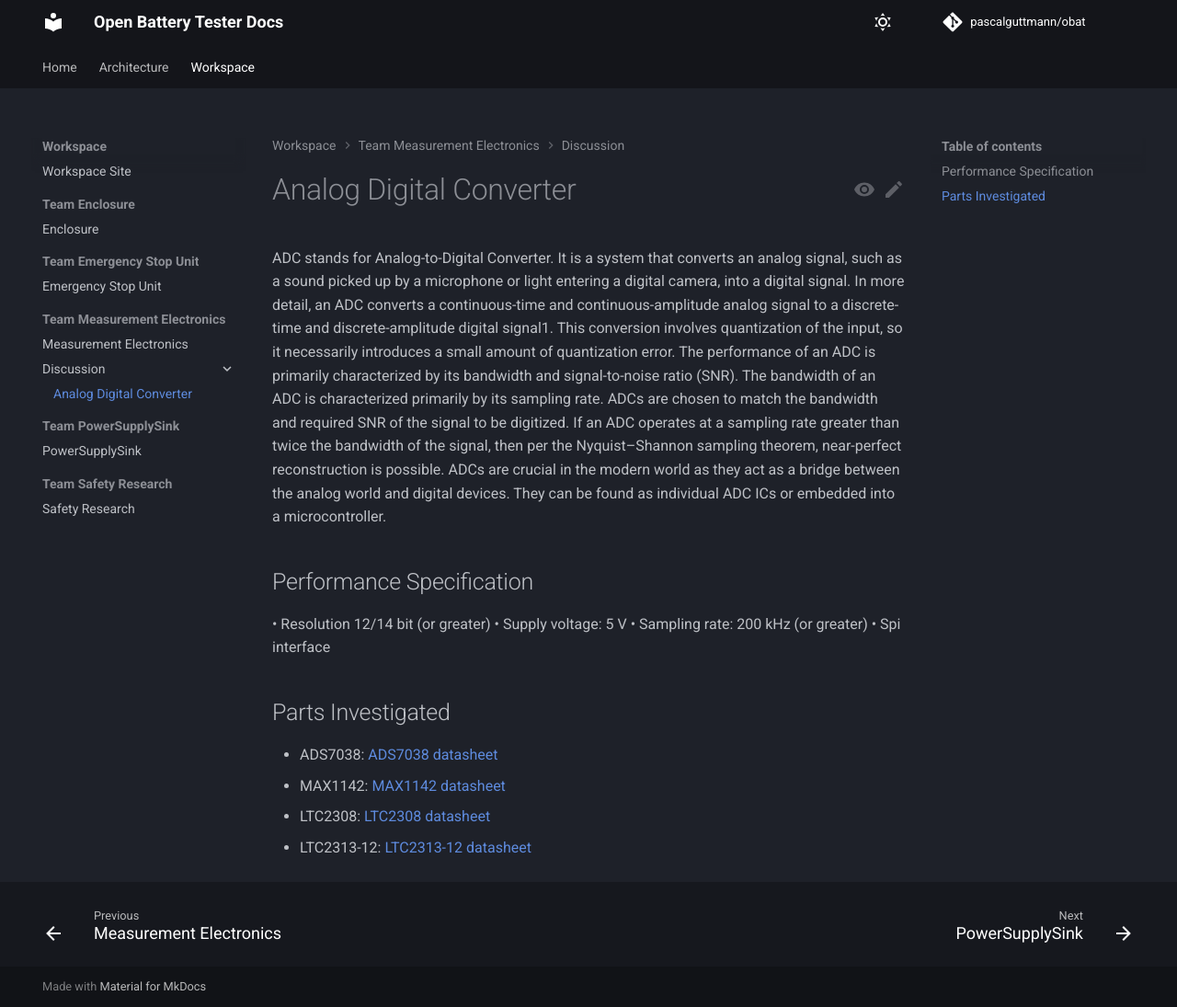
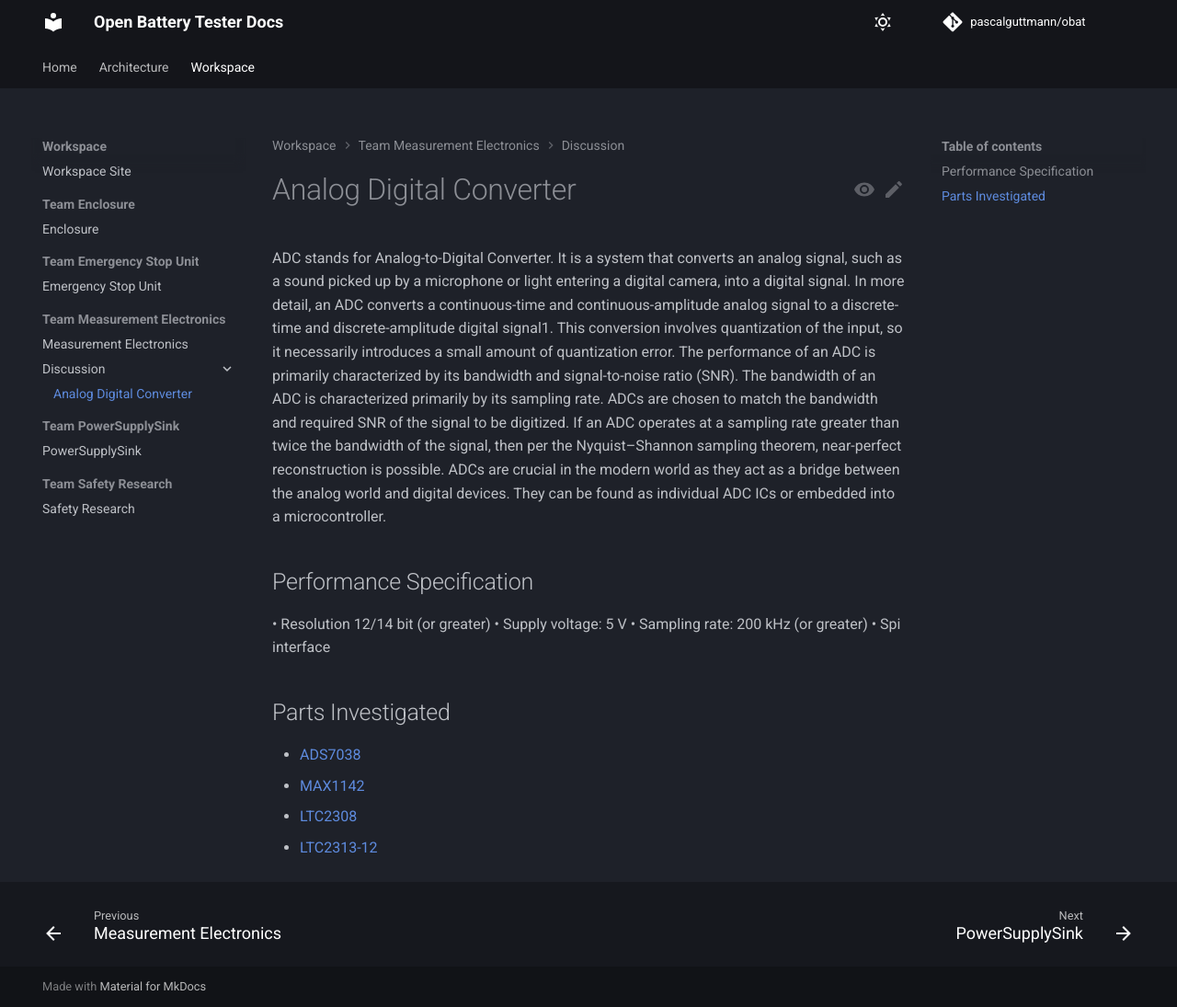
Before and after one commit to pascalguttmann/obat, an MkDocs documentation site: the page built from docs/workspace/meas/discuss/adc.md, in a window 1280 px wide and 1095 px high. Shown: the whole window at 92% size. Built offline with MkDocs 1.6.1 and Material for MkDocs 9.7.7, drawn with Linux system fonts in a browser that asks for light colours; comment, search, counter and statistics services are not loaded.

Commit message:
enhance links to datasheets

```diff
--- a/docs/workspace/meas/discuss/adc.md
+++ b/docs/workspace/meas/discuss/adc.md
@@ -15,10 +15,10 @@ Performance Specification
 
 Parts Investigated
 ------------------
-- ADS7038: [ADS7038 datasheet]
-- MAX1142: [MAX1142 datasheet]
-- LTC2308: [LTC2308 datasheet]
-- LTC2313-12: [LTC2313-12 datasheet]
+- [ADS7038][ADS7038 datasheet]
+- [MAX1142][MAX1142 datasheet]
+- [LTC2308][LTC2308 datasheet]
+- [LTC2313-12][LTC2313-12 datasheet]
 
 [ADS7038 datasheet]: https://www.ti.com/lit/ds/symlink/ads7038.pdf?ts=1713952903321&ref_url=https%253A%252F%252Fwww.google.com%252F
 [MAX1142 datasheet]: https://www.analog.com/en/products/max1143.html
```
